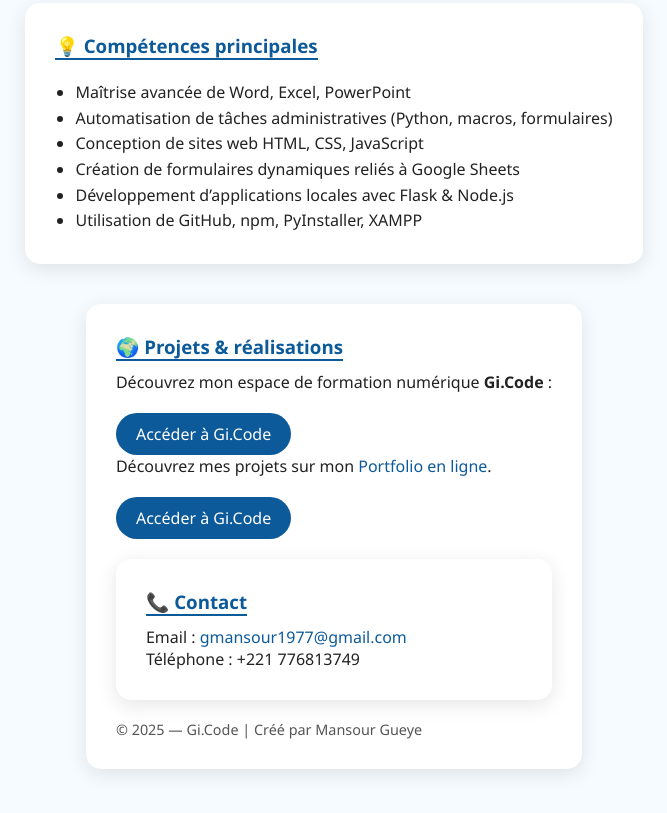
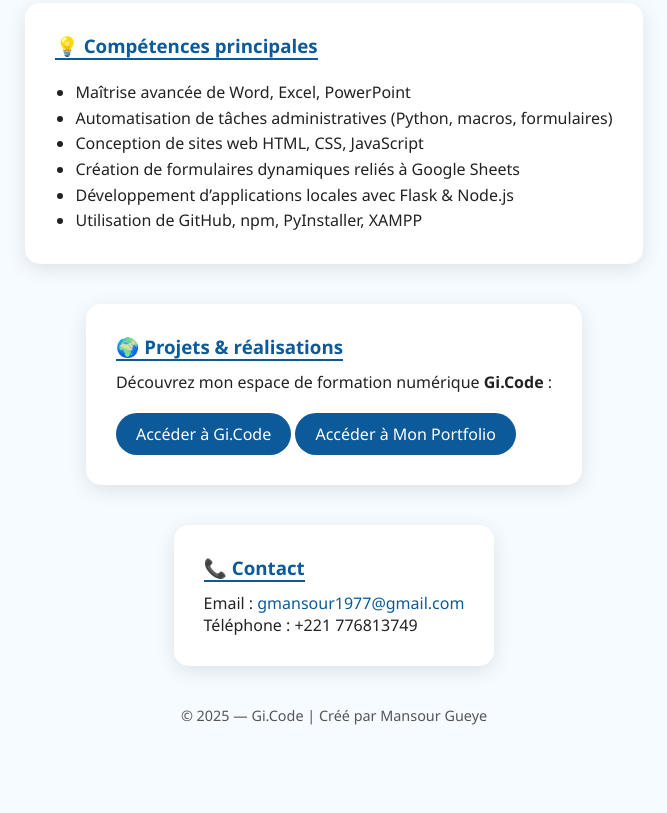
Before and after one commit to g-mansour1977/g-mansour1977.github.io, a plain HTML site: page index.html in a window 1280 px wide. Shown: the part 491-1304 px from the top of the page, without its empty margins (306-973 px from the left). After the commit the page ends 1256 px from the top, so only its background shows below. Drawn offline with Linux system fonts and the light colour scheme.

Commit message:
Update portfolio link text in index.html

```diff
--- a/index.html
+++ b/index.html
@@ -140,8 +140,7 @@
     <h3>🌍 Projets & réalisations</h3>
     <p>Découvrez mon espace de formation numérique <strong>Gi.Code</strong> :</p>
     <a class="btn" href="https://g-mansour1977.github.io/HOME-Gi.-Code-Bureautique-et-Developpement-WEB/" target="_blank">Accéder à Gi.Code</a>
-    <p>Découvrez mes projets sur mon <a href="https://g-mansour1977.github.io/Mon-Portfolio/" target="_blank">Portfolio en ligne</a>.</p>
-    <a class="btn" href="https://g-mansour1977.github.io/Mon-Portfolio/" target="_blank">Accéder à Gi.Code</a
+    <a class="btn" href="https://g-mansour1977.github.io/Mon-Portfolio/" target="_blank">Accéder à Mon Portfolio</a>
   </section>
 
   <section>
```
